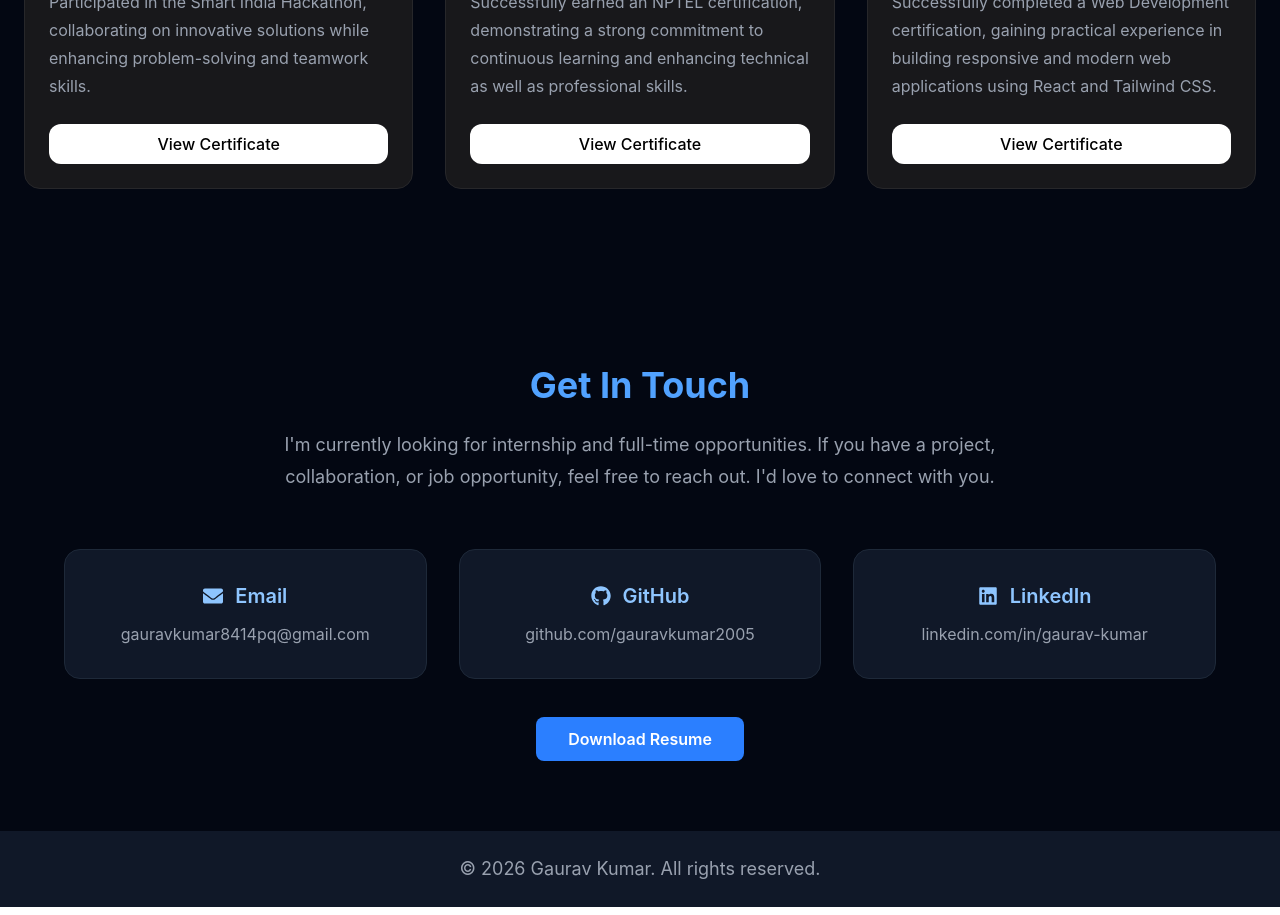
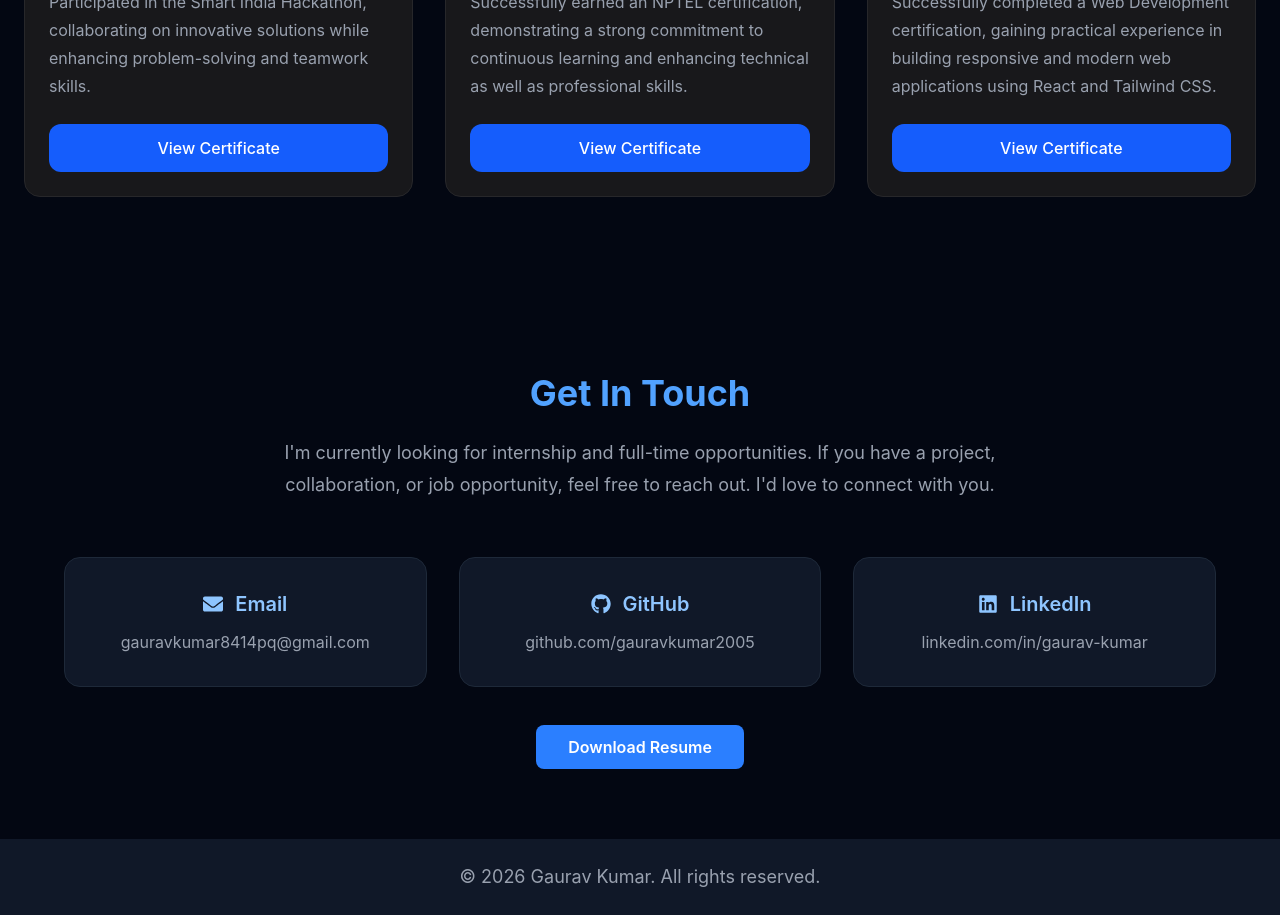
Before and after one commit to gauravkumar2005/My-Portfolio, a React (Vite) app: page / in a window 1280 px wide. Shown: the part 3560-4475 px from the top of the page. Built offline with nearby package versions, Linux system fonts and the light colour scheme.

Commit message:
improvebuttons of certificates in achievement section

```diff
--- a/src/pages/Achievement.jsx
+++ b/src/pages/Achievement.jsx
@@ -43,7 +43,7 @@ function Achievement() {
            href={SIH}
            target="_blank"
            rel="noopener noreferrer"
-           className="mt-6 block w-full text-center bg-white text-black py-2 rounded-xl font-medium hover:bg-gray-200 transition"
+           className="mt-6 block w-full text-center bg-blue-600 text-white py-3 rounded-xl font-medium hover:bg-blue-700 transition duration-300"
           >
             View Certificate
           </a>
@@ -72,7 +72,7 @@ function Achievement() {
            href={Nptel}
            target="_blank"
            rel="noopener noreferrer"
-           className="mt-6 block w-full text-center bg-white text-black py-2 rounded-xl font-medium hover:bg-gray-200 transition"
+           className="mt-6 block w-full text-center bg-blue-600 text-white py-3 rounded-xl font-medium hover:bg-blue-700 transition duration-300"
           >
             View Certificate
           </a>
@@ -97,7 +97,7 @@ function Achievement() {
                and Tailwind CSS.
           </p>
 
-          <button className="mt-6 w-full bg-white text-black py-2 rounded-xl font-medium hover:bg-gray-200 transition">
+          <button className="mt-6 block w-full text-center bg-blue-600 text-white py-3 rounded-xl font-medium hover:bg-blue-700 transition duration-300">
             View Certificate
           </button>
         </div>
```
